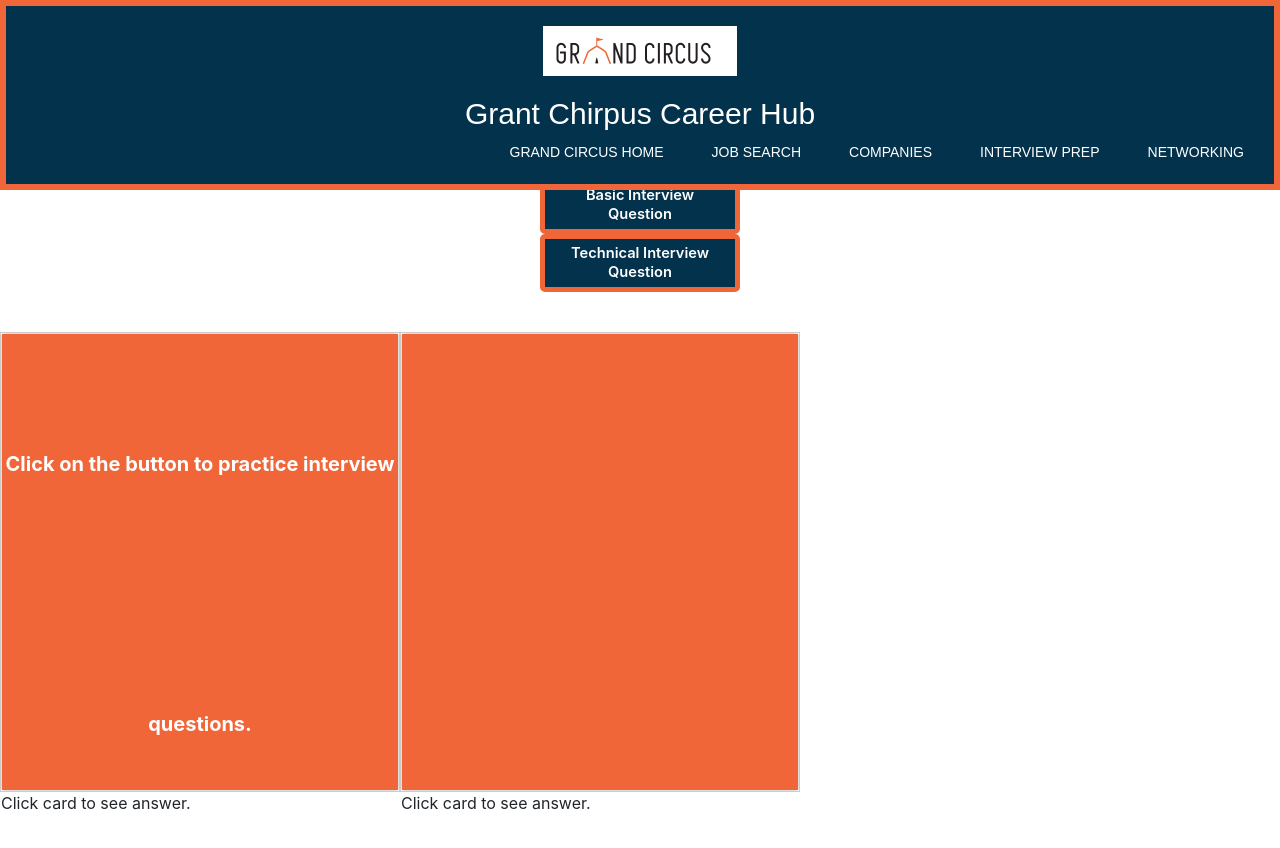
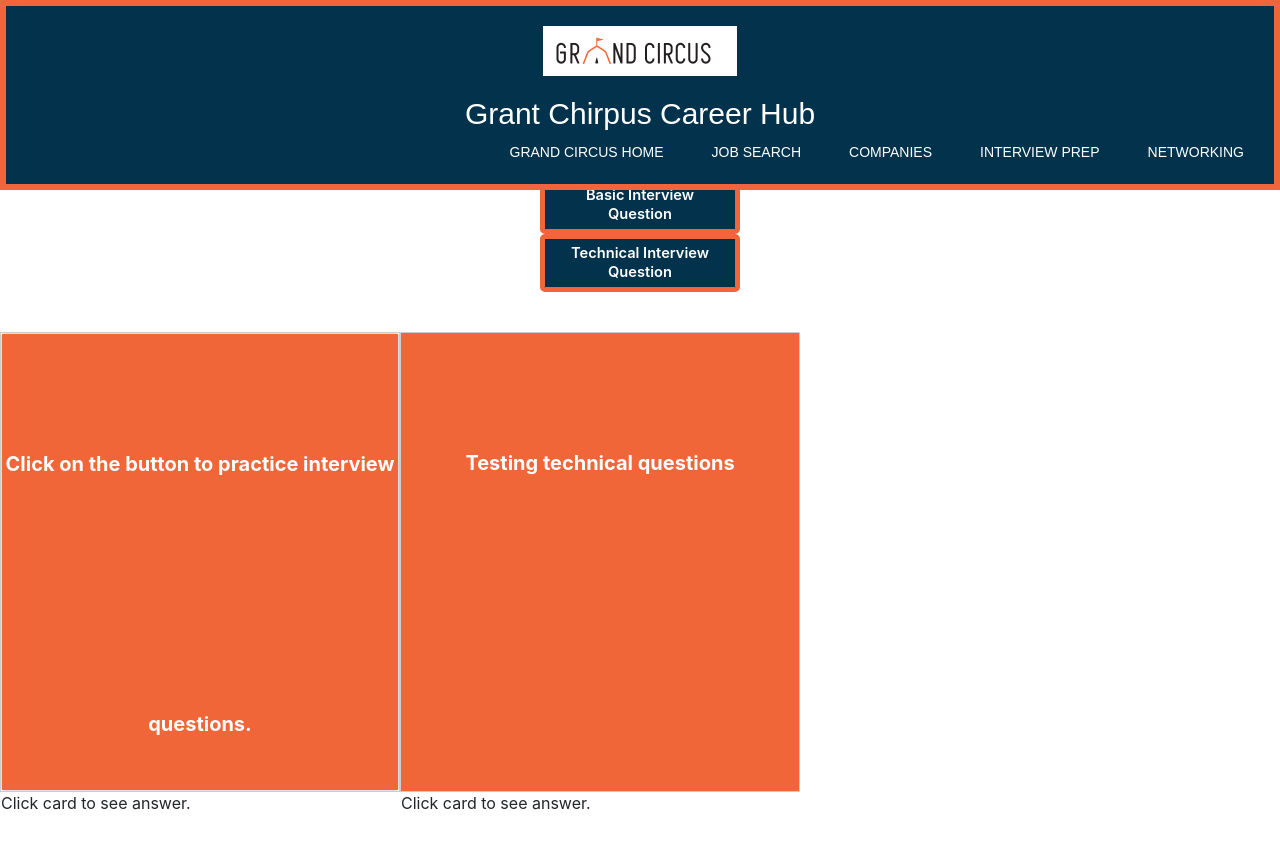
Before and after one commit to awatts-tech/GrandChirpusHub, an Angular app in the folder grandchirpus/: page /interview-prep in a window 1280 px wide. Shown: the top 848 px of the page. Built offline with nearby package versions, Linux system fonts and the light colour scheme.

Commit message:
minor fixes for interview and job search

```diff
--- a/grandchirpus/src/app/indeed.service.ts
+++ b/grandchirpus/src/app/indeed.service.ts
@@ -71,6 +71,7 @@ export class IndeedService {
 
         //pushes jobResults object into the jobsList array
         this.jobsList.push(jobResults);
+
       }
 
       console.log(this.jobsList);
@@ -96,8 +97,8 @@ export class IndeedService {
         const jobDescResults : JobDescription = {
             description: response.Description
         }
-        this.jobDescList.push(jobDescResults);
-        console.log(jobDescResults);
+        this.jobDescList.unshift(jobDescResults);
+        //console.log(this.jobDescList[0].description);
       },
       (error) => {
         console.error(error);
--- a/grandchirpus/src/app/interview-prep/interview-prep.component.css
+++ b/grandchirpus/src/app/interview-prep/interview-prep.component.css
@@ -49,11 +49,37 @@ display: flex
   position: relative;
 }
 
+.card2 {
+  width: 100%;
+  height: 100%;
+  transition: transform 1s;
+  transform-style: preserve-3d;
+  cursor: pointer;
+  position: relative;
+}
+
 .card.is-flipped {
   transform: rotateY(180deg);
 }
 
+.card2.is-flipped2 {
+  transform: rotateY(180deg);
+}
+
 .card__face {
+  position: absolute;
+  width: 100%;
+  height: 100%;
+  line-height: 260px;
+  color: white;
+  text-align: center;
+  font-weight: bold;
+  font-size: 20px;
+  -webkit-backface-visibility: hidden;
+  backface-visibility: hidden;
+}
+
+.card2__face {
   position: absolute;
   width: 100%;
   height: 100%;
@@ -75,7 +101,20 @@ display: flex
   transform: rotateY(180deg);
 }
 
+.card2__face--front {
+  background: #F06639;
+}
+
+.card2__face--back {
+  background: #03324C;
+  transform: rotateY(180deg);
+}
+
 
 .questionsFlipCards{
   display: flex;
 }
+
+.questionsFlipCards2{
+  display: flex;
+}
--- a/grandchirpus/src/app/interview-prep/interview-prep.component.html
+++ b/grandchirpus/src/app/interview-prep/interview-prep.component.html
@@ -26,10 +26,10 @@
 
 
       <div class="scene scene--card">
-        <div class="card" (click)="flip()">
+        <div class="card2" (click)="flip2()">
           <div class="card__face card__face--front">
 
-        <div id = 'displayTechQuestions'>
+        <div id = 'displayTechQuestions'> Testing technical questions
         </div>
         </div>
           <div class="card__face card__face--back"> Answers go here
--- a/grandchirpus/src/app/interview-prep/interview-prep.component.ts
+++ b/grandchirpus/src/app/interview-prep/interview-prep.component.ts
@@ -18,7 +18,7 @@ export class InterviewPrepComponent implements OnInit {
     "Why do you want to work here?",
     "Tell me about a time you showed leadership.",
     "Tell me about a time you were successful on a team.",
-    "What would your co-workers say about you?",
+    "What would your co-workers say about you?"
     ];
    technicalQuestions : string[] = [
       "How Would You Explain APIs to a Nontechnical Stakeholder?",
@@ -29,7 +29,7 @@ export class InterviewPrepComponent implements OnInit {
       "Tell Me About a Time When You Explained a Technical Process or Concept to Someone Who Did not Have a Technical Background.",
       "What development tools have you used?",
       "What languages have you programmed in?",
-      "What strengths do you think are most important in a developer role [or another relevant IT position]?",
+      "What strengths do you think are most important in a developer role (or another relevant IT position)?"
     ];
 
      basicRandom(){
@@ -39,7 +39,7 @@ export class InterviewPrepComponent implements OnInit {
       }
 
       technicalRandom(){
-        const newTechQuestion = this.basicQuestions[Math.floor(Math.random()* this.technicalQuestions.length)];
+        const newTechQuestion = this.technicalQuestions[Math.floor(Math.random()* this.technicalQuestions.length)];
         console.log(newTechQuestion);
         document.getElementById('displayTechQuestions').innerHTML= newTechQuestion;
        }
@@ -50,4 +50,9 @@ flip() {
   const card = document.querySelector('.card');
   card.classList.toggle('is-flipped');
 }
+
+flip2() {
+  const card2 = document.querySelector('.card2');
+  card2.classList.toggle('is-flipped2');
 }
+}
--- a/grandchirpus/src/app/job-search/job-search.component.css
+++ b/grandchirpus/src/app/job-search/job-search.component.css
@@ -10,8 +10,7 @@ h1{
     border: 1px solid black;
 } */
 
-.searchResults{
-
+#searchResults{
     border: 1px solid black;
     list-style-type: none;
     padding: 20px;
@@ -29,3 +28,8 @@ body{
 .center-button{
     margin-top:10px;
 }
+
+#description{
+    border: 1px solid black;
+    float: right;
+}
--- a/grandchirpus/src/app/job-search/job-search.component.html
+++ b/grandchirpus/src/app/job-search/job-search.component.html
@@ -25,17 +25,19 @@
         <button class="btn btn-primary" type="submit" (click)="getJobResults()">Submit</button>
     </div>
 
-    <div class="searchResults" *ngFor="let job of careerOneService.jobsList">
-        <div class="jobResult" >
+    <div id="searchResults" *ngFor="let job of careerOneService.jobsList">
+
             <li>Job Title: {{ job.jobTitle }}</li>
             <li>Location: {{ job.location }}</li>
             <li>Company: {{ job.company }}</li>
-            <a href ="{{job.url}}"> Apply Here </a>
-        </div>
-        <button (click)= "getFullJobDescription(job.JvID)" >Get Full Job Description</button>
-                <div id='description' *ngFor="let desc of careerOneService.jobDescList">
-                <li class='description'>Descirption: {{ desc.description }}</li>
-                </div>
+            <li><a href ="{{job.url}}"> Apply Here </a></li>
+            <button id="jobDescButton" (click)="getFullJobDescription(job.JvID)"> Get Full Job Description {{ job.JvID }} </button>
 
     </div>
+            <div id='description' *ngFor="let desc of careerOneService.jobDescList">
+                <div id='fullJobDescription'>Description: {{ desc.description }}</div>
+
+            </div>
+
+
 </body>
--- a/grandchirpus/src/app/job-search/job-search.component.ts
+++ b/grandchirpus/src/app/job-search/job-search.component.ts
@@ -1,4 +1,4 @@
-import { Component, OnInit } from '@angular/core';
+import { Component, ComponentFactoryResolver, OnInit } from '@angular/core';
 import { Router } from '@angular/router'
 import { IndeedService } from '../indeed.service';
 
@@ -40,8 +40,9 @@ export class JobSearchComponent implements OnInit {
   }
 
   getFullJobDescription(jobID){
-    this.careerOneService.getJobDescription(jobID);
-    jobID.stopPropagation();
+   this.careerOneService.getJobDescription(jobID);
+
+   //this.setInnerHTML();
     // if(!this.jobsShowing){
     //   this.careerOneService.getJobDescription(jobID)
     //   this.jobsShowing = true;
@@ -52,17 +53,37 @@ export class JobSearchComponent implements OnInit {
     // }
   }
 
+  setInnerHTML(){
+    const item = this.careerOneService.jobDescList[0].description;
+    const update = document.getElementById("fullJobDescription");
+    update.innerHTML = item;
+  }
+
   setSearchSuggestion(){
     const searchTerm = this.searchSuggestions[Math.floor(Math.random()* this.searchSuggestions.length)];
     (<HTMLInputElement>document.getElementById("setSearchSuggestion")).placeholder= searchTerm;
   }
 
   getJobResults(){
-    this.setSearchSuggestion();
+    // const testdiv = document.createElement('div');
+    // testdiv.setAttribute('id','testdiv');
+    // this.setSearchSuggestion();
     this.careerOneService.getJobs(this.keyword, this.jobLocation, this.jobRadius);
     this.keyword='';
     this.jobLocation='';
     this.jobRadius='';
+    // document.getElementById("jobDescButton").addEventListener("click", function() {
+    //   console.log('working');
+    // });
   }
 
+  // addbtn(){
+  //   const testbtn = document.createElement('button');
+  //   testbtn.addEventListener('click', function(){
+  //     console.log('success');
+  //   })
+  //   document.getElementById("testdiv").appendChild(testbtn);
+  //   console.log("working");
+  // }
+
 }
```
